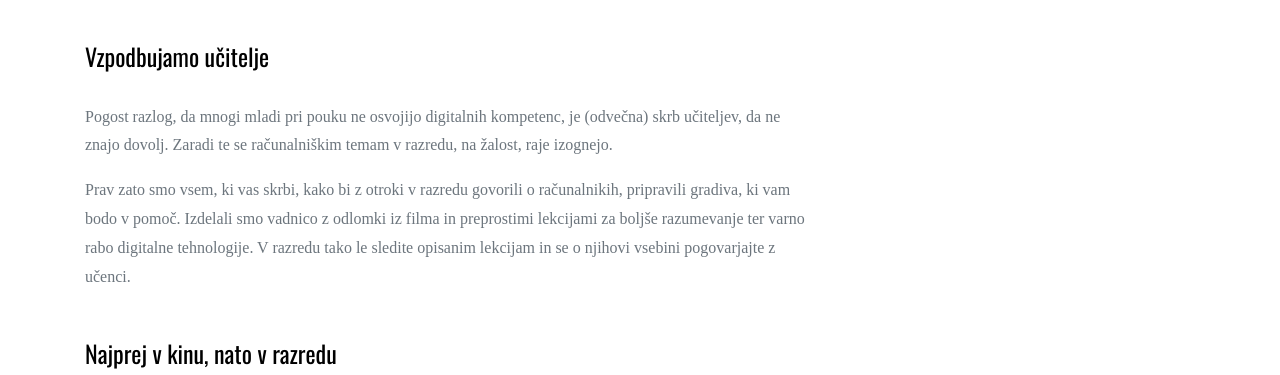
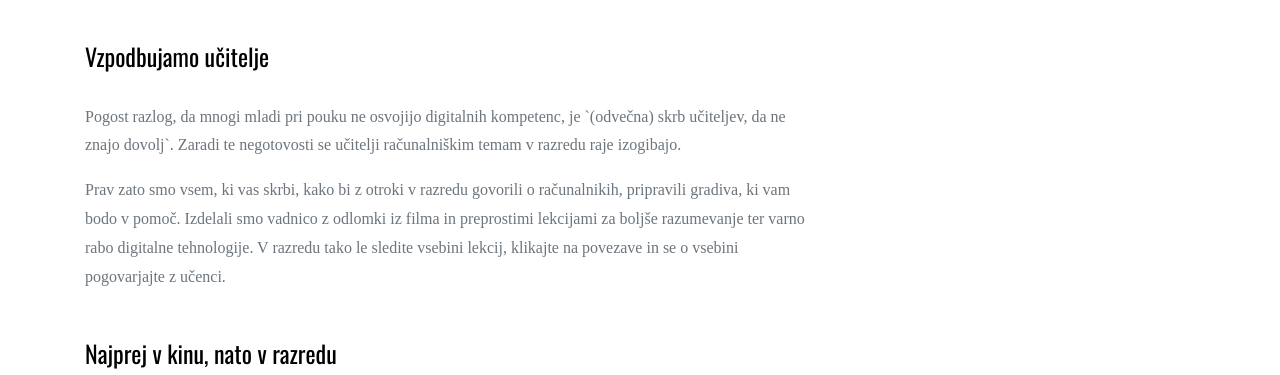
Before and after one commit to codeweeksi/gajin-svet, a Jekyll site: the page built from vadnica/about.md, in a window 1280 px wide. Shown: the part 873-1248 px from the top of the page. Built offline with Jekyll 4.4.1, drawn with Linux system fonts in a browser that asks for light colours; some web fonts are replaced; comment, search, counter and statistics services are not loaded.

Commit message:
edited text

```diff
--- a/vadnica/about.md
+++ b/vadnica/about.md
@@ -12,9 +12,9 @@ excerpt: Ekipa Code Week Slovenija in ustvarjalci filma Gajin svet smo ustvarili
 
 <h4>Vzpodbujamo učitelje</h4>
 
-<p>Pogost razlog, da mnogi mladi pri pouku ne osvojijo digitalnih kompetenc, je (odvečna) skrb učiteljev, da ne znajo dovolj. Zaradi te se računalniškim temam v razredu, na žalost, raje izognejo.</p>
+<p>Pogost razlog, da mnogi mladi pri pouku ne osvojijo digitalnih kompetenc, je `(odvečna) skrb učiteljev, da ne znajo dovolj`. Zaradi te negotovosti se učitelji računalniškim temam v razredu raje izogibajo.</p>
 
-<p>Prav zato smo vsem, ki vas skrbi, kako bi z otroki v razredu govorili o računalnikih, pripravili gradiva, ki vam bodo v pomoč. Izdelali smo vadnico z odlomki iz filma in preprostimi lekcijami za boljše razumevanje ter varno rabo digitalne tehnologije. V razredu tako le sledite opisanim lekcijam in se o njihovi vsebini pogovarjajte z učenci.</p>
+<p>Prav zato smo vsem, ki vas skrbi, kako bi z otroki v razredu govorili o računalnikih, pripravili gradiva, ki vam bodo v pomoč. Izdelali smo vadnico z odlomki iz filma in preprostimi lekcijami za boljše razumevanje ter varno rabo digitalne tehnologije. V razredu tako le sledite vsebini lekcij, klikajte na povezave in se o vsebini pogovarjajte z učenci.</p>
 
 <h4>Najprej v kinu, nato v razredu</h4>
 
```
